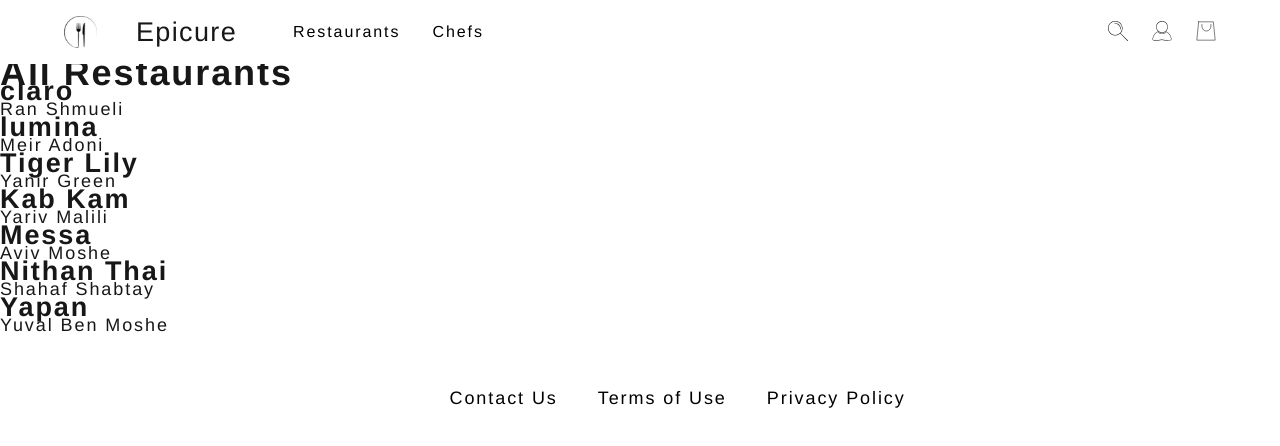
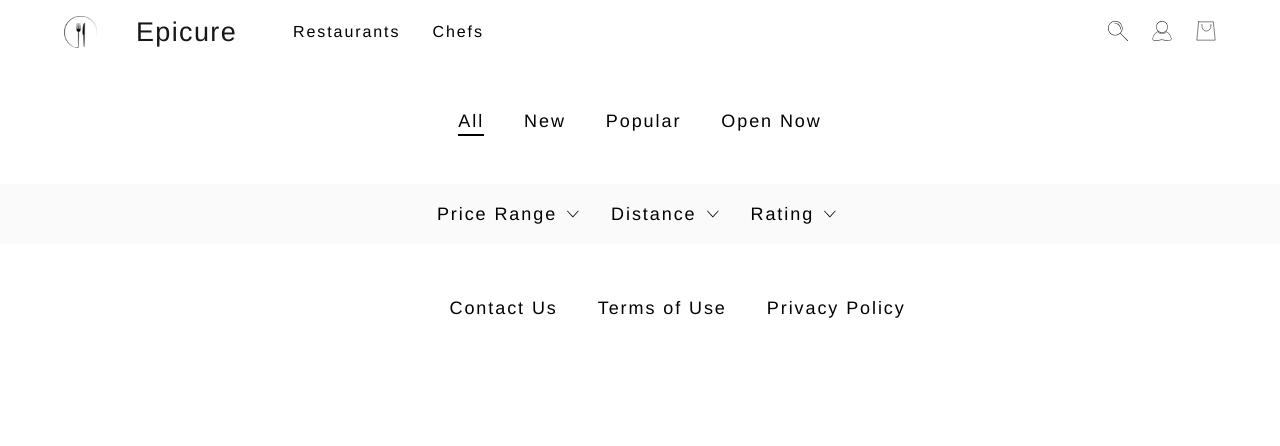
Before and after one commit to keren-elbaz-m/epicure_client, a Next.js app: page /restaurants in a window 1280 px wide. Shown: the top 446 px of the page. Built offline with nearby package versions, Linux system fonts and the light colour scheme.

Commit message:
Filters in restaurant page
Initial layout for restaurants filtering – added tab and dropdown components and connected them to the page

```diff
--- /dev/null
+++ b/src/app/restaurants/Restaurants.module.scss
@@ -0,0 +1,25 @@
+@import '../../styles/mixins';
+@import '../../styles/variables';
+
+.name{
+    font-family: $font-family-main;
+    font-weight: 200;
+    font-size: 18px;
+    line-height: 100%;
+    letter-spacing: 1.92px;
+    text-transform: uppercase;
+    padding-left: 20px;
+    padding-top: 14px;
+    padding-bottom: 24px;
+
+    @include respond-to(tablet){
+        display: none;
+    }
+
+}
+
+.desktopOnly {
+    @media screen and (max-width: 768px) {
+    display: none;
+    }
+}
--- a/src/app/restaurants/page.tsx
+++ b/src/app/restaurants/page.tsx
@@ -1,20 +1,14 @@
-import Link from "next/link";
-import { restaurants } from "@/data/restaurants.data";
+import TabsFilterBar from "@/components/Filter/TabsFilterBar";
+import DropdownFilterBar from "@/components/Filter/DropdownFilterBar";
+import style from "@/app/restaurants/Restaurants.module.scss";
+
 export default function RestaurantsPage() {
 
     return (
       <div>
-        <h1>All Restaurants</h1>
-        {restaurants.map((restaurant) => (
-            <div key={restaurant.id}>
-                <h2>
-                    <Link href={`/restaurants/${restaurant.id}`}>
-                        {restaurant.name}
-                    </Link>
-                </h2>
-                <p>{restaurant.chefName}</p>
-            </div>
-        ))}
+        <h1 className={style.name}>Restaurants</h1>
+        <TabsFilterBar activeTab="All" />
+        <DropdownFilterBar className={style.desktopOnly}/>
       </div>
     );
   }
--- /dev/null
+++ b/src/components/Filter/DropdownFilterBar.tsx
@@ -0,0 +1,17 @@
+import style from '@/components/Filter/Filter.module.scss';
+import Image from 'next/image';
+
+export default function DropdownFilterBar({className}: {className?: string}) {
+    const filters = ['Price Range', 'Distance', 'Rating'];
+
+    return(
+        <div className={`${className ?? ''} ${style.dropdownBar}`}>
+        {filters.map((label) => (
+            <span key={label} className={style.dropdownItem}>
+                <span className={style.innerContent}>{label}</span>
+                <Image src="/images/icons/dropdownArrow.svg" alt="dropdown arrow" className={style.icon} width={16} height={16} />
+            </span>
+        ))}
+        </div>
+    )
+}
--- /dev/null
+++ b/src/components/Filter/Filter.module.scss
@@ -0,0 +1,95 @@
+@import '../../styles/mixins';
+@import '../../styles/variables';
+
+.tabsBar {
+    display: flex;
+    gap: 40px;
+    padding-bottom: 40px;
+    padding-top: 24px;
+    overflow-x: auto;
+    justify-content: center;
+//   @media screen and (min-width: 1024px) {
+//     justify-content: center;
+//     padding: 32px 0;
+//   }
+    @include respond-to(tablet) {
+        padding-top: 48px;
+    }
+}
+
+.tab {
+  font-family: $font-family-main;
+  font-size: 18px;
+  letter-spacing: 1.92px;
+  line-height: 100%;
+  color: $font-color;
+  cursor: pointer;
+  position: relative;
+  padding-bottom: 8px;
+
+  &::after {
+    content: '';
+    display: block;
+    height: 2px;
+    background-color: transparent;
+    transition: background-color 0.3s;
+    margin-top: 4px;
+  }
+
+  &:hover::after {
+    background-color: #aaa;
+  }
+
+  &.active::after {
+    background-color: #000;
+  }
+}
+
+.dropdownBar {
+    display: flex;
+    justify-content: center;
+    align-items: center;
+    background: #FAFAFA;
+    height: 60px;
+    gap:15px;
+
+}
+
+.dropdownItem {
+    padding-bottom: 40px;
+    padding-top: 40px;
+    display: flex;
+    align-items: center;
+    height: 60px;
+    gap:8px;
+
+    &:hover {
+        background-color: #d3d3d3;
+        cursor: pointer;
+    }
+
+    font-family: Helvetica Neue;
+    font-weight: 200;
+    font-size: 18px;
+    line-height: 100%;
+    letter-spacing: 1.92px;
+    color: $font-color;
+
+}
+
+.innerContent {
+    display: flex;
+    align-items: center;
+    justify-content: center;
+    padding-left: 5px;
+    transition: background-color 0.3s ease;
+
+}
+
+.icon {
+  width: 16px;
+  height: 16px;
+  object-fit: contain;
+  display: block;
+  margin-right: 10px;
+}
--- /dev/null
+++ b/src/components/Filter/TabsFilterBar.tsx
@@ -0,0 +1,19 @@
+import style from '@/components/Filter/Filter.module.scss';
+
+type Props={
+    activeTab?: string;
+};
+
+export default function TabsFilterBar({activeTab}: Props) {
+    const tabs = ['All', 'New', 'Popular', 'Open Now'];
+
+    return(
+        <div className={style.tabsBar}>
+            {tabs.map((tab)=>(
+                <span key={tab} className={`${style.tab} ${activeTab === tab ? style.active : ''}`}>
+                    {tab}
+                </span>
+            ))}
+        </div>
+    )
+}
```
Also changed, not shown: public/images/icons/dropdownArrow.svg (added).
